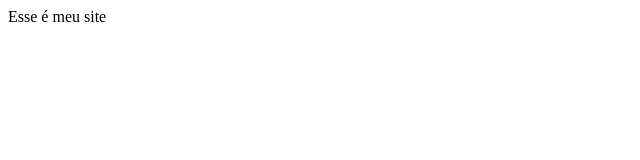
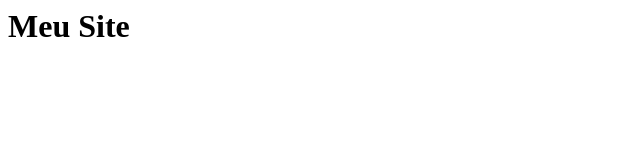
Before and after one commit to Jonathanffranco/site, a plain HTML site: page index.html in a window 1280 px wide. Shown: the whole page, without its empty margins (0-640 px from the left). Drawn offline with Linux system fonts and the light colour scheme.

Commit message:
Inclusão do Título

```diff
--- a/index.html
+++ b/index.html
@@ -1,10 +1,11 @@
-<!DOCTYPE html>
 <html>
 <head>
 <meta charset="UTF-8">
 <title> Meu Site </title>
 </head>
+
 <body>
-Esse é meu site
+<h1>Meu Site</h1>
 </body>
+
 </html>
```
